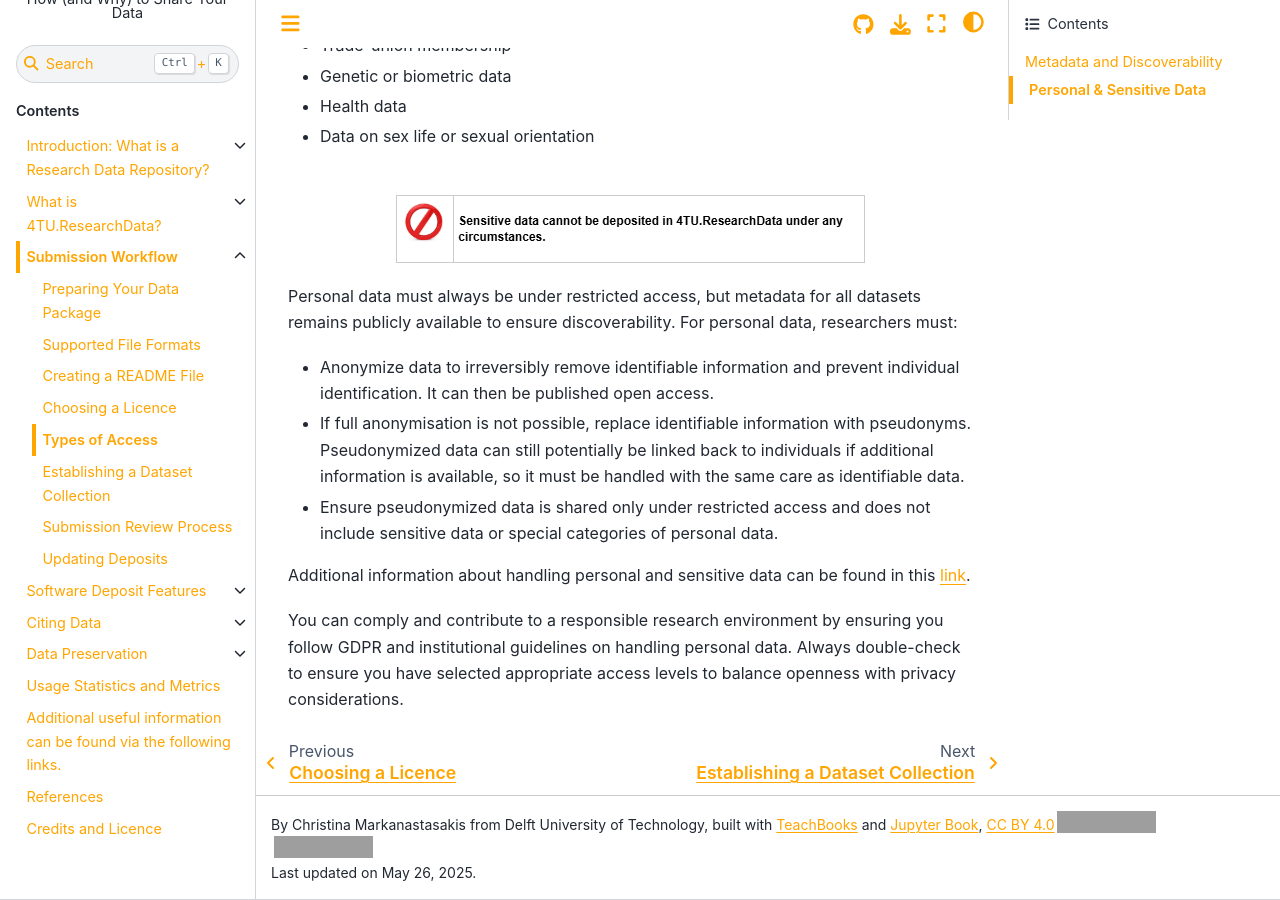
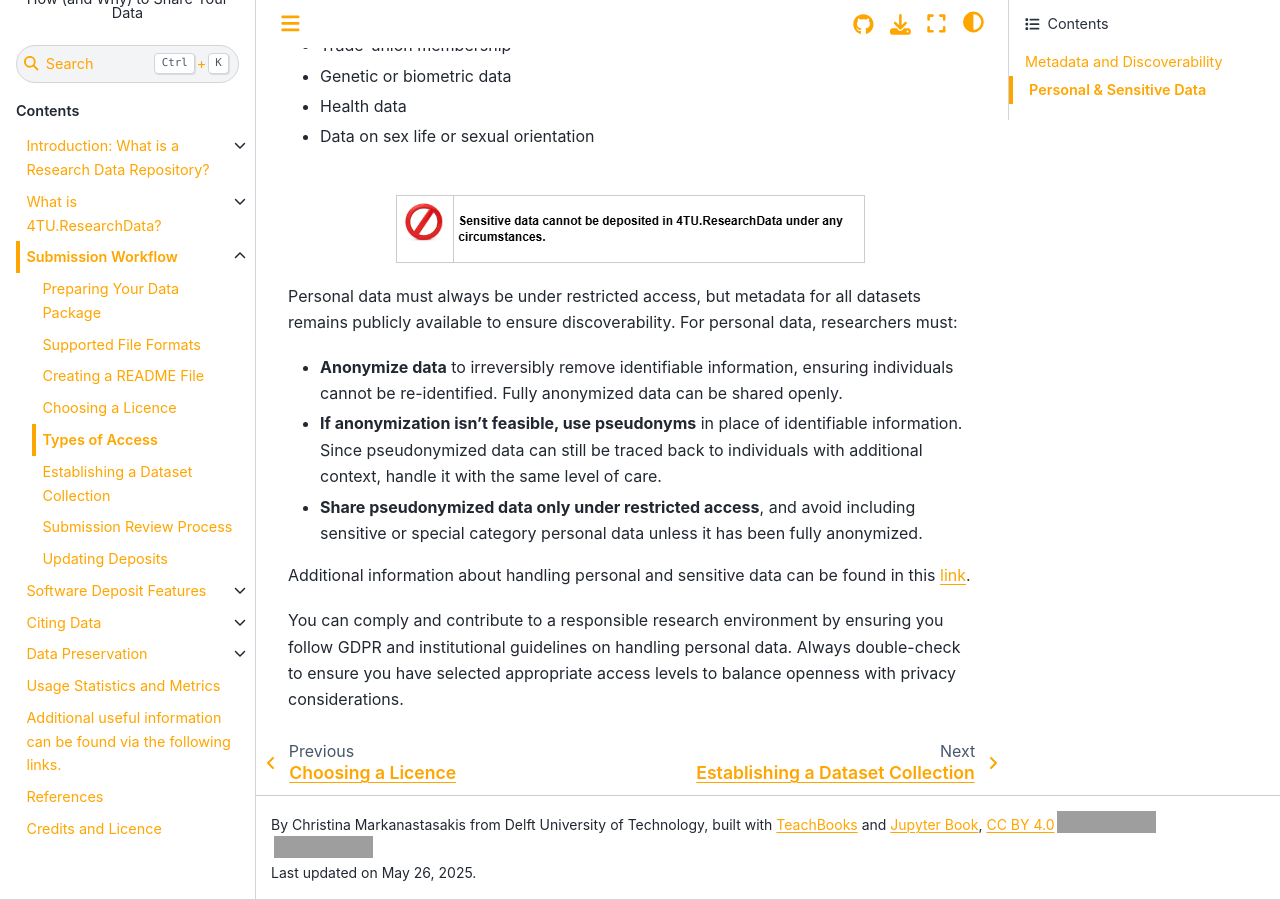
Before and after one commit to TUDelft-books/FAIR4TU_Submission_Help, a Jupyter Book: the page built from book/submission_workflow/setting_access_levels.md, in a window 1280 px wide and 900 px high, scrolled down 2510 px. Built offline with Jupyter Book 1.0.4 settings and Sphinx 7.4.7 and the Sphinx Book theme 1.1.4, drawn with Linux system fonts in a browser that asks for light colours; pages that are not in the unit, such as notebooks, are missing from menus; comment, search, counter and statistics services are not loaded; grey boxes are pictures that could not be loaded.

Commit message:
Update setting_access_levels.md

```diff
--- a/book/submission_workflow/setting_access_levels.md
+++ b/book/submission_workflow/setting_access_levels.md
@@ -72,9 +72,9 @@ Sensitive data is a [GDPR](https://gdpr.eu/)-defined subcategory of personal dat
 
 Personal data must always be under restricted access, but metadata for all datasets remains publicly available to ensure discoverability.
 For personal data, researchers must:
-* Anonymize data to irreversibly remove identifiable information and prevent individual identification. It can then be published open access.
-* If full anonymisation is not possible, replace identifiable information with pseudonyms. Pseudonymized data can still potentially be linked back to individuals if additional information is available, so it must be handled with the same care as identifiable data.
-* Ensure pseudonymized data is shared only under restricted access and does not include sensitive data or special categories of personal data.
+* **Anonymize data** to irreversibly remove identifiable information, ensuring individuals cannot be re-identified. Fully anonymized data can be shared openly.
+* **If anonymization isn’t feasible, use pseudonyms** in place of identifiable information. Since pseudonymized data can still be traced back to individuals with additional context, handle it with the same level of care.
+* **Share pseudonymized data only under restricted access**, and avoid including sensitive or special category personal data unless it has been fully anonymized.
 
 Additional information about handling personal and sensitive data can be found in this [link](https://utrechtuniversity.github.io/dataprivacyhandbook/).
 
```
